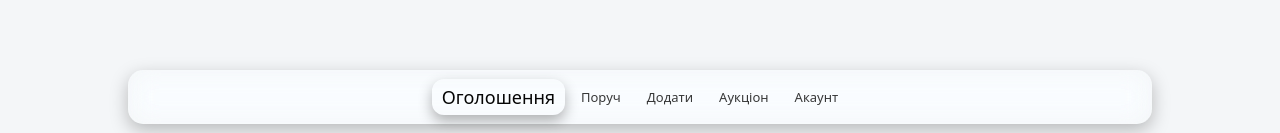
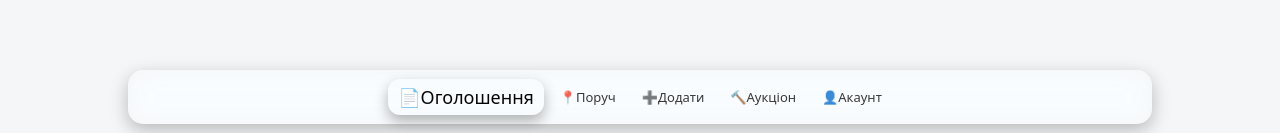
Before and after one commit to Roman5658/ozen-board, a React (Vite) app: page / in a window 1280 px wide. Shown: the part 664-797 px from the top of the page. Built offline with nearby package versions, Linux system fonts and the light colour scheme; no server answers; the database is empty.

Commit message:
процесс оплаты

```diff
--- a/src/components/BottomNav.tsx
+++ b/src/components/BottomNav.tsx
@@ -1,4 +1,4 @@
-import { useNavigate } from 'react-router-dom'
+import { useNavigate } from "react-router-dom"
 
 type Props = {
     activePath: string
@@ -8,24 +8,29 @@ function BottomNav({ activePath }: Props) {
     const navigate = useNavigate()
 
     const items = [
-        { path: '/', label: 'Оголошення' },
-        { path: '/nearby', label: 'Поруч' },
-        { path: '/add', label: 'Додати' },
-        { path: '/auctions', label: 'Аукціон' },
-        { path: '/account', label: 'Акаунт' },
+        { path: "/", label: "Оголошення", icon: "📄" },
+        { path: "/nearby", label: "Поруч", icon: "📍" },
+        { path: "/add", label: "Додати", icon: "➕" },
+        { path: "/auctions", label: "Аукціон", icon: "🔨" },
+        { path: "/account", label: "Акаунт", icon: "👤" },
     ]
 
     return (
         <nav className="bottom-nav">
-            {items.map(item => (
-                <button
-                    key={item.path}
-                    onClick={() => navigate(item.path)}
-                    className={activePath === item.path ? 'active' : ''}
-                >
-                    {item.label}
-                </button>
-            ))}
+            {items.map(item => {
+                const isActive = activePath === item.path
+
+                return (
+                    <button
+                        key={item.path}
+                        onClick={() => navigate(item.path)}
+                        className={`bottom-nav-item ${isActive ? "active" : ""}`}
+                    >
+                        <span className="nav-icon">{item.icon}</span>
+                        <span className="nav-label">{item.label}</span>
+                    </button>
+                )
+            })}
         </nav>
     )
 }
--- a/src/styles/global.css
+++ b/src/styles/global.css
@@ -534,3 +534,81 @@ h1, h2, h3, h4, h5, h6 {
 
     border-top: 1px solid var(--border);
 }
+
+@media (max-width: 768px) {
+    .nav-label {
+        display: none;
+    }
+
+    .nav-button {
+        flex-direction: column;
+        font-size: 11px;
+    }
+
+    .nav-icon {
+        font-size: 22px;
+    }
+}
+
+/* =========================
+   BOTTOM NAV — FINAL FIX
+   ========================= */
+
+/*.bottom-nav-item {*/
+/*    appearance: none;*/
+/*    background: none;*/
+/*    border: none;*/
+
+/*    display: flex;*/
+/*    flex-direction: column;*/
+/*    align-items: center;*/
+/*    justify-content: center;*/
+
+/*    padding: 6px 10px;*/
+/*    height: 36px;*/
+
+/*    font-size: 13px;*/
+/*    font-weight: 500;*/
+/*    line-height: 1;*/
+
+/*    border-radius: 12px;*/
+/*    cursor: pointer;*/
+/*    color: rgba(21, 21, 21, 0.85);*/
+
+/*    transition:*/
+/*            background 0.25s ease,*/
+/*            box-shadow 0.25s ease,*/
+/*            transform 0.18s cubic-bezier(0.22, 1, 0.36, 1),*/
+/*            color 0.25s ease;*/
+/*}*/
+
+/*.bottom-nav-item.active {*/
+/*    background: rgba(255, 255, 255, 0.06);*/
+/*    backdrop-filter: blur(20px) saturate(170%) contrast(120%);*/
+/*    -webkit-backdrop-filter: blur(20px) saturate(170%) contrast(120%);*/
+/*    color: #050505;*/
+/*    box-shadow: 0 6px 14px rgba(0, 0, 0, 0.3);*/
+/*}*/
+
+/*!* Иконка *!*/
+/*.nav-icon {*/
+/*    font-size: 18px;*/
+/*    line-height: 1;*/
+/*}*/
+
+/*!* Подпись *!*/
+/*.nav-label {*/
+/*    font-size: 11px;*/
+/*    margin-top: 2px;*/
+/*}*/
+
+/*!* 📱 MOBILE — ТОЛЬКО ИКОНКИ *!*/
+/*@media (max-width: 768px) {*/
+/*    .nav-label {*/
+/*        display: none;*/
+/*    }*/
+
+/*    .nav-icon {*/
+/*        font-size: 22px;*/
+/*    }*/
+/*}*/
```
